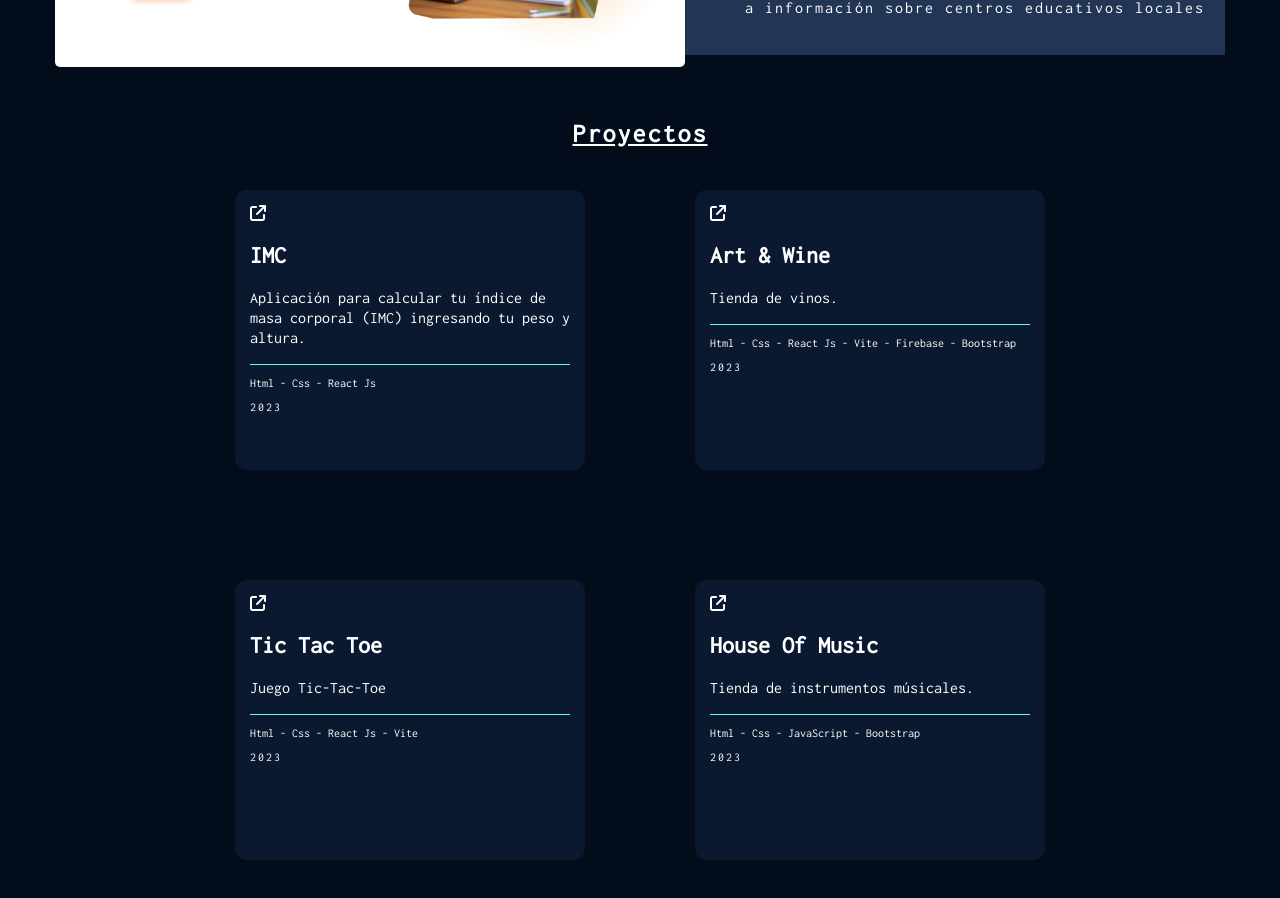
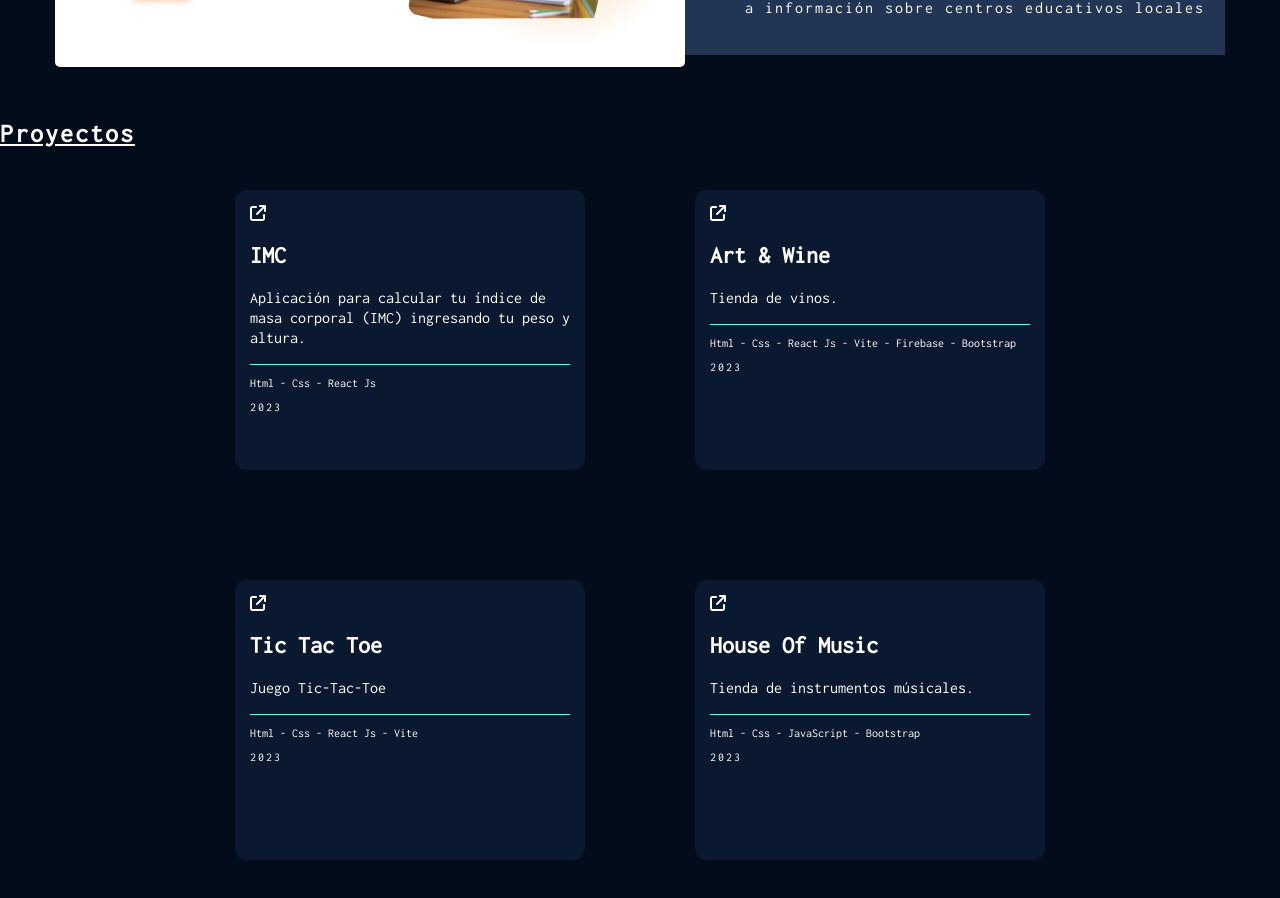
Before and after one commit to CristianMozetich/Portfolio, a React (Vite) app: page / in a window 1280 px wide. Shown: the part 1020-1918 px from the top of the page. Built offline with nearby package versions, Linux system fonts and the light colour scheme.

Commit message:
actualizaciones

```diff
--- a/src/Components/Proyects/Proyects.css
+++ b/src/Components/Proyects/Proyects.css
@@ -1,10 +1,4 @@
-.proyectos_titulo{
-  max-width: 1300px;
-  height: 50px;
-  display: flex;
-  margin: auto;
-  justify-content: left;
-}
+
 .proyectos_titulo .proy_titulo{
   text-align: left;
   letter-spacing: 0.125rem;
```
